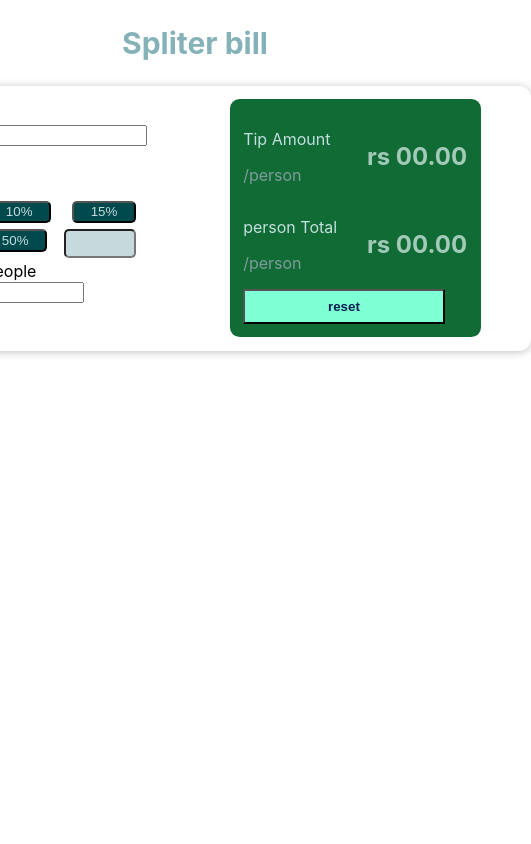
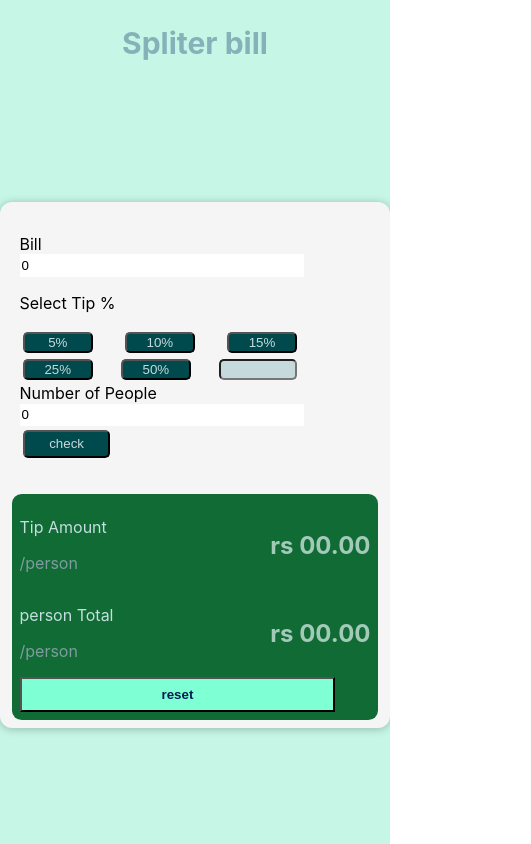
Before and after one commit to raunakagarwal16/tip-calculator, a React (Create React App) app: page / in a window 390 px wide. Shown: the whole page, 531 px wide, since content can reach past the window. Built offline with nearby package versions, Linux system fonts and the light colour scheme.

Commit message:
change style
multiple change in body.css for responsiveness

```diff
--- a/src/body.css
+++ b/src/body.css
@@ -9,25 +9,32 @@ h2 {
   justify-content: center;
   flex-direction: column;
   margin: auto;
+  background-color: rgba(163, 241, 215, 0.623);
+  background-size: 100%;
+  width: 100%;
+  height: 100vh;
+  overflow: hidden;
 }
 .box {
+  box-sizing: border-box;
   display: flex;
   flex-direction: row;
   justify-content: space-around;
   align-items: center;
   border-radius: 12px;
   box-shadow: 0 1px 8px rgba(0, 0, 0, 0.25);
-  width: 42rem;
+  width: 65%;
   margin: auto;
+  background-color: whitesmoke;
 }
 .Container {
   display: flex;
   justify-content: center;
   flex-direction: column;
-  align-items: center;
-  width: 15rem;
+  align-items: flex-start;
+  width: 45%;
 
-  padding: 0.2rem;
+  padding: 2rem;
 }
 
 label p {
@@ -38,7 +45,7 @@ label p {
   display: flex;
   flex-direction: column;
   align-items: flex-start;
-  width: inherit;
+  width: 100%;
 }
 
 .buttonContainer {
@@ -46,13 +53,13 @@ label p {
   justify-content: space-between;
 
   flex-direction: row;
-  width: inherit;
+  width: 80%;
   flex-flow: wrap;
 }
 
 .button {
-  width: 4rem;
-  height: 1.4rem;
+  width: 25%;
+  height: 40%;
   margin: 0.2rem;
   color: hsl(188, 25%, 82%);
   background-color: hsl(183, 100%, 15%);
@@ -60,15 +67,18 @@ label p {
   cursor: pointer;
 }
 .custom {
-  width: 4rem;
-  height: 1.4rem;
+  width: 25%;
+  height: 40%;
   margin: 0.2rem;
   background-color: hsl(188, 25%, 82%);
   color: hsl(183, 100%, 15%);
   border-radius: 5px;
 }
-.inputBill {
-  width: inherit;
+.inputBill,
+#people {
+  width: 80%;
+  height: 1.3rem;
+  border: none;
 }
 
 .container2 {
@@ -85,7 +95,7 @@ label p {
   display: flex;
   justify-content: space-between;
   flex-direction: column;
-  width: 14rem;
+  width: 45%;
   background-color: rgb(17, 107, 52);
   margin: 2%;
   padding: 2%;
@@ -111,3 +121,15 @@ label p {
   cursor: pointer;
   font-weight: 600;
 }
+
+@media (max-width: 690px) {
+  .box {
+    display: flex;
+    flex-direction: column;
+    width: 100%;
+  }
+  .Container,
+  .outputContainer {
+    width: 90%;
+  }
+}
```
